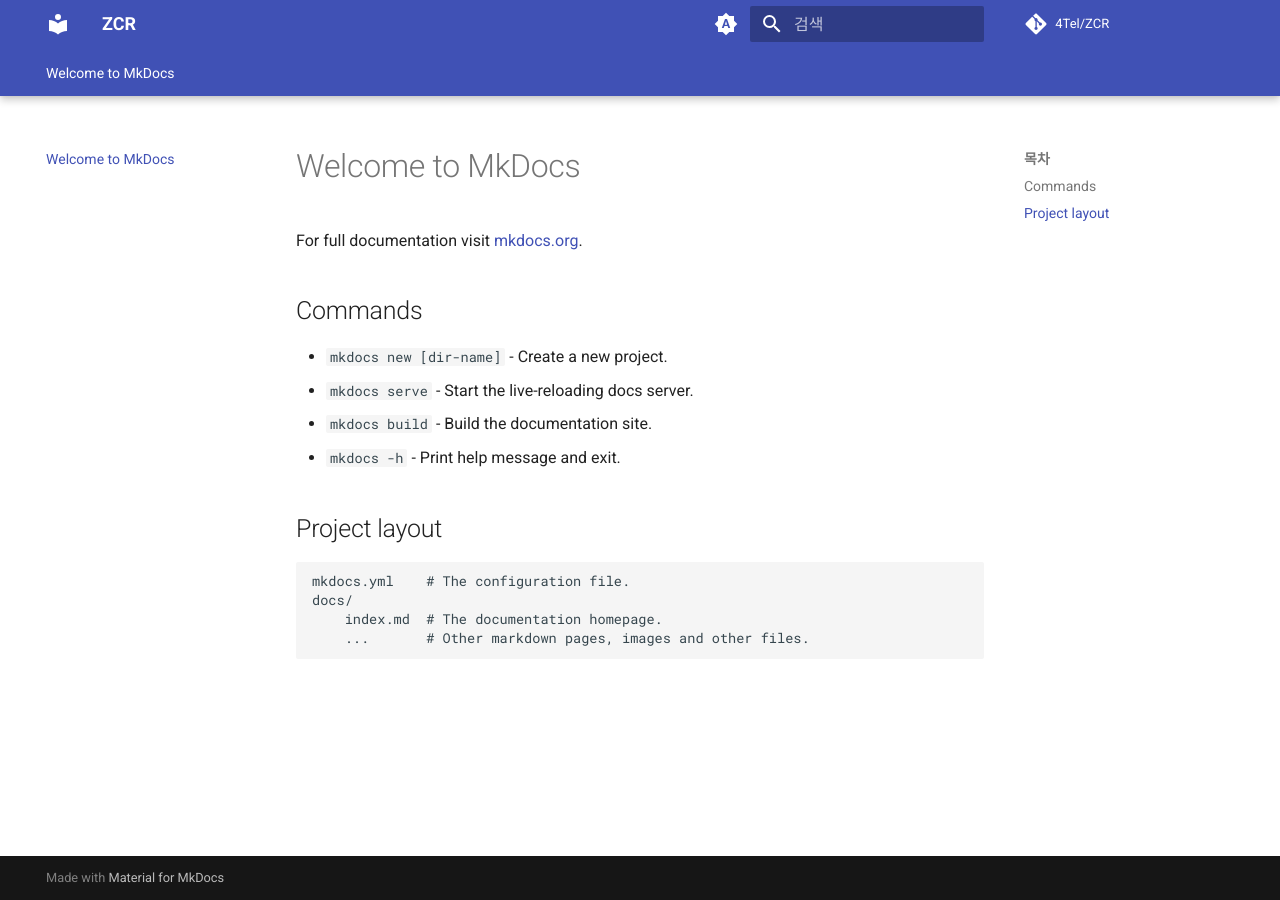
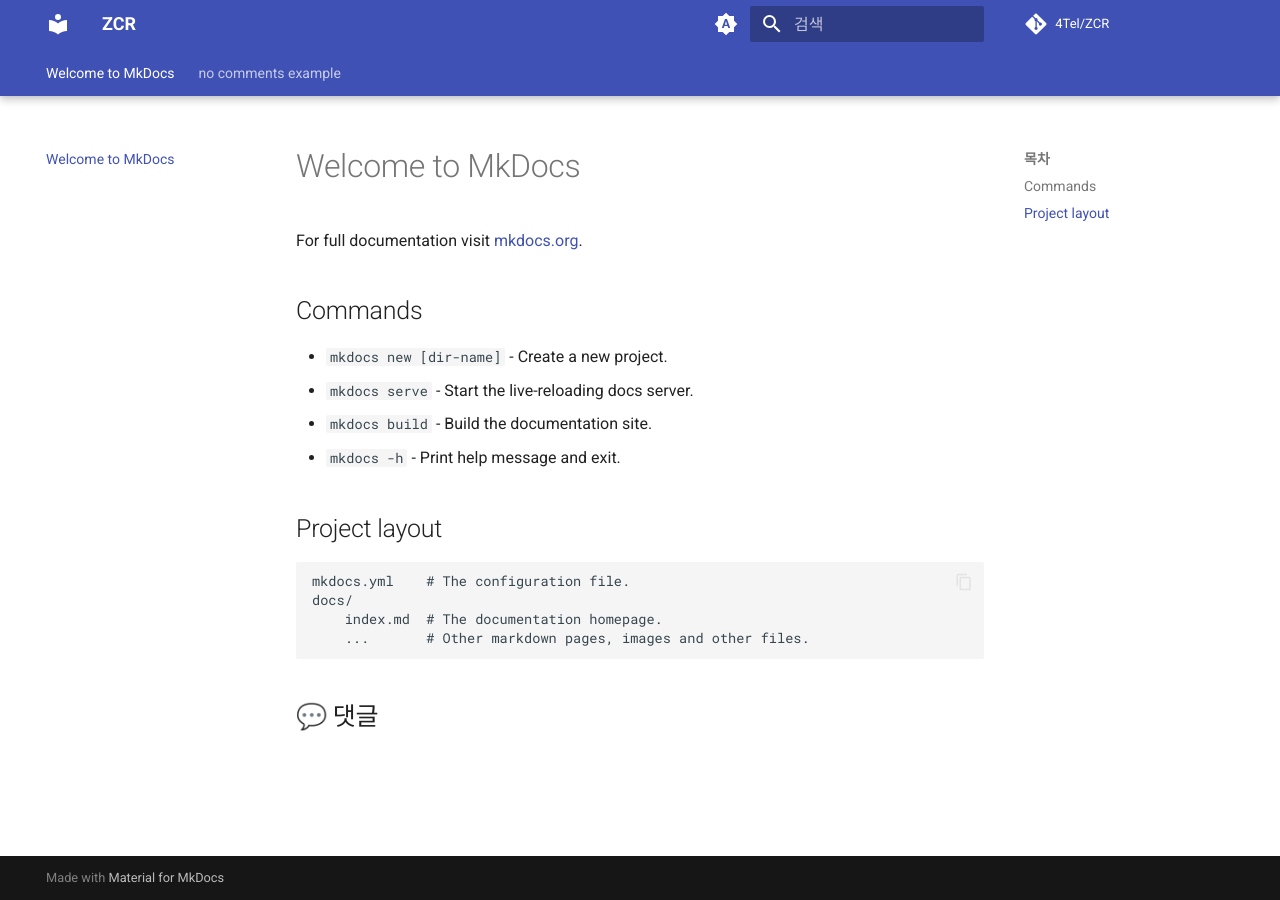
Before and after one commit to 4Tel/ZCR, an MkDocs documentation site: the page built from docs/index.md, in a window 1280 px wide. Built offline with MkDocs 1.6.1 and Material for MkDocs 9.7.7, drawn with Linux system fonts in a browser that asks for light colours; comment, search, counter and statistics services are not loaded; part of the change alters nothing that is shown.

Commit message:
Dev: Giscus

```diff
--- /dev/null
+++ b/docs/no-comments-example.md
@@ -0,0 +1,5 @@
+---
+comments: false
+---
+
+# no comments example
--- a/mkdocs.yml
+++ b/mkdocs.yml
@@ -7,6 +7,8 @@ repo_url: https://github.com/4Tel/ZCR
 theme:
   name: material
   language: ko
+  # override path
+  custom_dir: overrides
   # logo:
   # favicon:
   palette:
@@ -44,12 +46,31 @@ theme:
     # search settings
     - search.suggest
     - search.highlight
+    # Code Block
+    - content.code.annotate
+    - content.code.copy
+    # etc.
+    - toc.follow
 
-# extra:
+extra:
+  comments:
+    enable: true
+    mode: giscus
+    repo: 4Tel/ZCR
+    repo_id: R_kgDOPFBYZg
+    category: General
+    category_id: DIC_kwDOPFBYZs4CsXyz
+    mapping: pathname
+    strict: 1
+    reactions_enabled: 1
+    emit_metadata: 0
+    input_position: top
+    theme: preferred_color_scheme
+    lang: ko
+    crossorigin: anonymous
 #   analysis:
 #     provider: google
 #     property: 'G-XXXXXXXXXX'
-#   giscus:
 
 # plugins
 plugins:
--- /dev/null
+++ b/overrides/main.html
@@ -0,0 +1,32 @@
+{% extends "base.html" %}
+
+{% block content %}
+  {{ super() }}
+
+  <!-- enalbe comments -->
+  {% if config.extra.comments.enable %}
+  <!-- default comments = True -->
+  {% if page.meta.comments != false %}
+  <!-- comments uses giscus -->
+  {% if config.extra.comments.mode == "giscus" %}
+    <h2 id="__comments">💬 댓글</h2>
+    <script
+      src="https://giscus.app/client.js"
+      data-repo="{{ config.extra.comments.repo }}"
+      data-repo-id="{{ config.extra.comments.repo_id }}"
+      data-category="{{ config.extra.comments.category }}"
+      data-category-id="{{ config.extra.comments.category_id }}"
+      data-mapping="{{ config.extra.comments.mapping }}"
+      data-strict="{{ config.extra.comments.strict | default(1) }}"
+      data-reactions-enabled="{{ config.extra.comments.reactions_enabled | default(1) }}"
+      data-emit-metadata="{{ config.extra.comments.emit_metadata | default(0) }}"
+      data-input-position="{{ config.extra.comments.input_position | default('top') }}"
+      data-theme="{{ config.extra.comments.theme | default('preferred_color_scheme') }}"
+      data-lang="{{ config.extra.comments.lang | default('ko') }}"
+      crossorigin="{{ config.extra.comments.crossorigin | default('anonymous') }}"
+      async>
+    </script>
+  {% endif %}
+  {% endif %}
+  {% endif %}
+{% endblock %}
```
